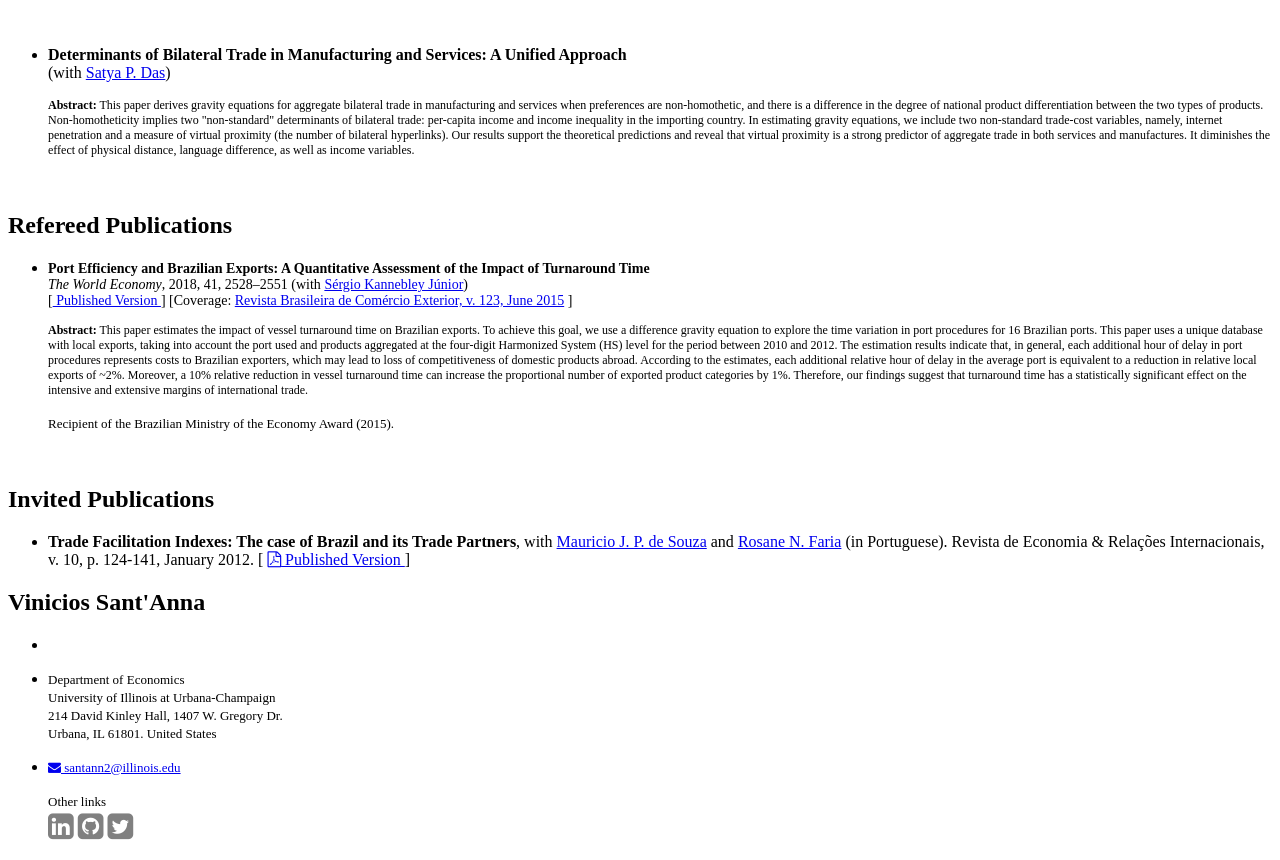
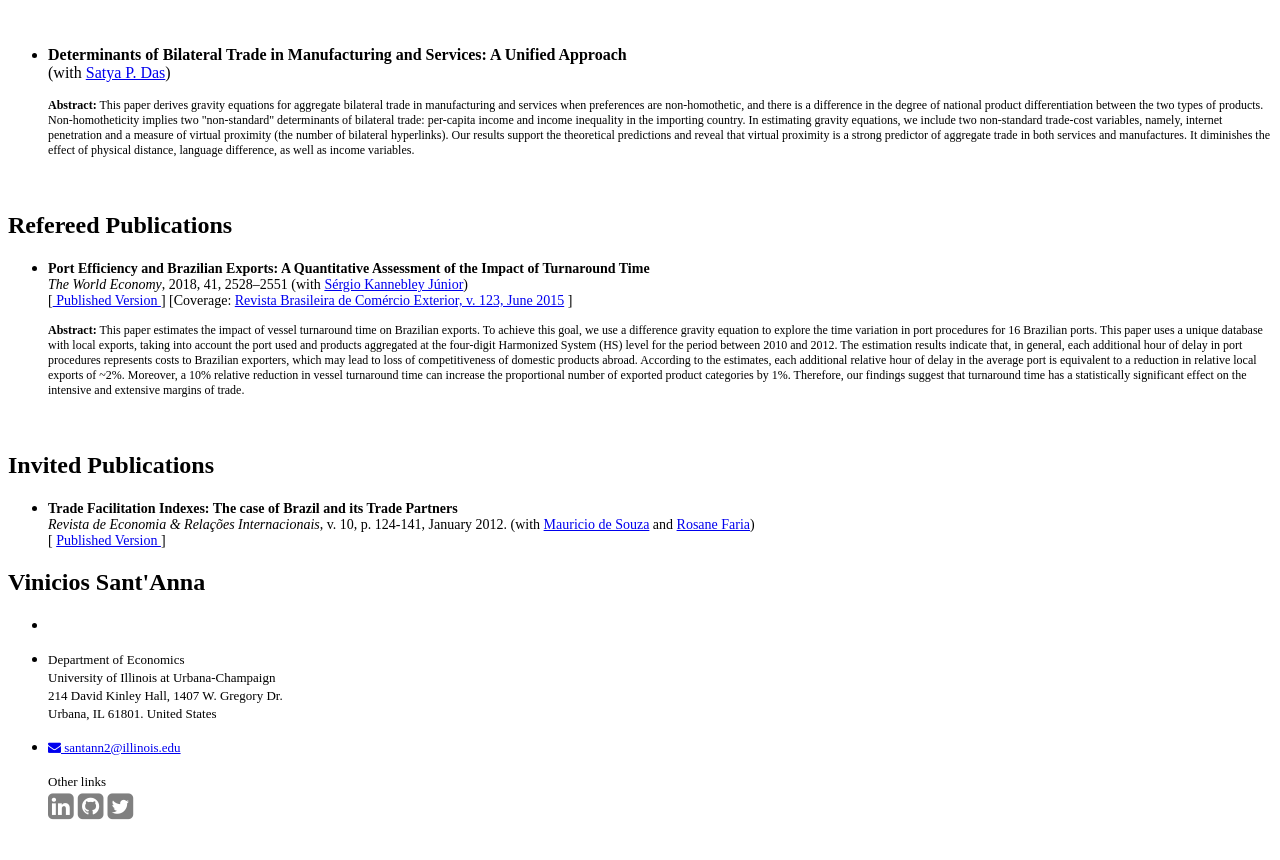
Before and after one commit to vpsantanna/vpsantanna.github.io, a Jekyll site: the page built from 2-research.md, in a window 1280 px wide and 900 px high, scrolled down 934 px, cut to the strip 40-900 px from the top of the window. Built offline with Jekyll 4.4.1, drawn with Linux system fonts in a browser that asks for light colours; a script that is not in the unit is left out.

Commit message:
Update 2-research.md

```diff
--- a/2-research.md
+++ b/2-research.md
@@ -44,12 +44,11 @@ permalink: /research/
 - <p style="font-size:14px"><b>Port Efficiency and Brazilian Exports: A Quantitative Assessment of the Impact of Turnaround Time</b> <br> <em> The World Economy</em>, 2018, 41, 2528–2551 (with <a href="https://scholar.google.com.br/citations?user=dqFJND9idb0C&hl=en" target="_blank"> Sérgio Kannebley Júnior</a>) <br>
    [<a href="https://doi.org/10.1111/twec.12654" target="_blank"> Published Version </a>] [Coverage: <a href="/files/research/123_VSSKJ.pdf" target="_blank"> Revista Brasileira de Comércio Exterior, v. 123, June 2015</a> ] </p>
 
-   <p style="font-size:12px"><b>Abstract:</b> This paper estimates the impact of vessel turnaround time on Brazilian exports. To achieve this goal, we use a difference gravity equation to explore the time variation in port procedures for 16 Brazilian ports. This paper uses a unique database with local exports, taking into account the port used and products aggregated at the four‐digit Harmonized System (HS) level for the period between 2010 and 2012. The estimation results indicate that, in general, each additional hour of delay in port procedures represents costs to Brazilian exporters, which may lead to loss of competitiveness of domestic products abroad. According to the estimates, each additional relative hour of delay in the average port is equivalent to a reduction in relative local exports of ~2%. Moreover, a 10% relative reduction in vessel turnaround time can increase the proportional number of exported product categories by 1%. Therefore, our findings suggest that turnaround time has a statistically significant effect on the intensive and extensive margins of international trade.</p>
-
-   <p><font size="2"> Recipient of the Brazilian Ministry of the Economy Award (2015). </font></p>
+   <p style="font-size:12px"><b>Abstract:</b> This paper estimates the impact of vessel turnaround time on Brazilian exports. To achieve this goal, we use a difference gravity equation to explore the time variation in port procedures for 16 Brazilian ports. This paper uses a unique database with local exports, taking into account the port used and products aggregated at the four‐digit Harmonized System (HS) level for the period between 2010 and 2012. The estimation results indicate that, in general, each additional hour of delay in port procedures represents costs to Brazilian exporters, which may lead to loss of competitiveness of domestic products abroad. According to the estimates, each additional relative hour of delay in the average port is equivalent to a reduction in relative local exports of ~2%. Moreover, a 10% relative reduction in vessel turnaround time can increase the proportional number of exported product categories by 1%. Therefore, our findings suggest that turnaround time has a statistically significant effect on the intensive and extensive margins of trade.</p>
 
 <br>
 
 # Invited Publications
 
-- <b>Trade Facilitation Indexes: The case of Brazil and its Trade Partners</b>, with <a href="https://scholar.google.com.br/citations?user=ceqK-1QAAAAJ&hl=en" target="_blank">Mauricio J. P. de Souza</a> and <a href="https://scholar.google.com.br/citations?user=bnfF3IEAAAAJ&hl=en" target="_blank">Rosane N. Faria</a> (in Portuguese). Revista de Economia & Relações Internacionais, v. 10, p. 124-141, January 2012. [ <a href="/files/research/indicadores_facilitacao.pdf" target="_blank"><i class="fa fa-file-pdf-o"></i> Published Version </a>]
+- <p style="font-size:14px"><b>Trade Facilitation Indexes: The case of Brazil and its Trade Partners</b> <br>
+   <em>Revista de Economia & Relações Internacionais</em>, v. 10, p. 124-141, January 2012. (with <a href="https://scholar.google.com.br/citations?user=ceqK-1QAAAAJ&hl=en" target="_blank">Mauricio de Souza</a> and <a href="https://scholar.google.com.br/citations?user=bnfF3IEAAAAJ&hl=en" target="_blank">Rosane Faria</a>) <br> [ <a href="/files/research/indicadores_facilitacao.pdf" target="_blank"> Published Version </a>]</p>
```
